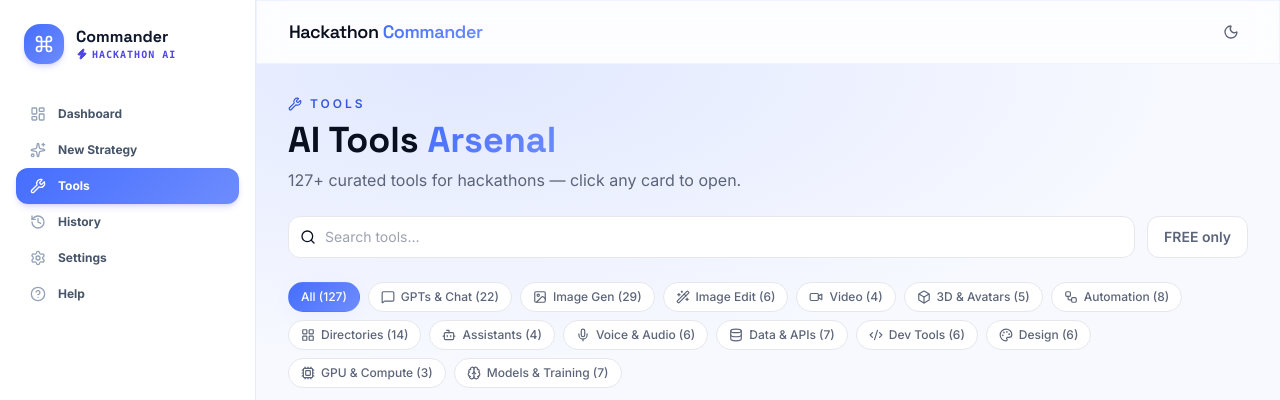
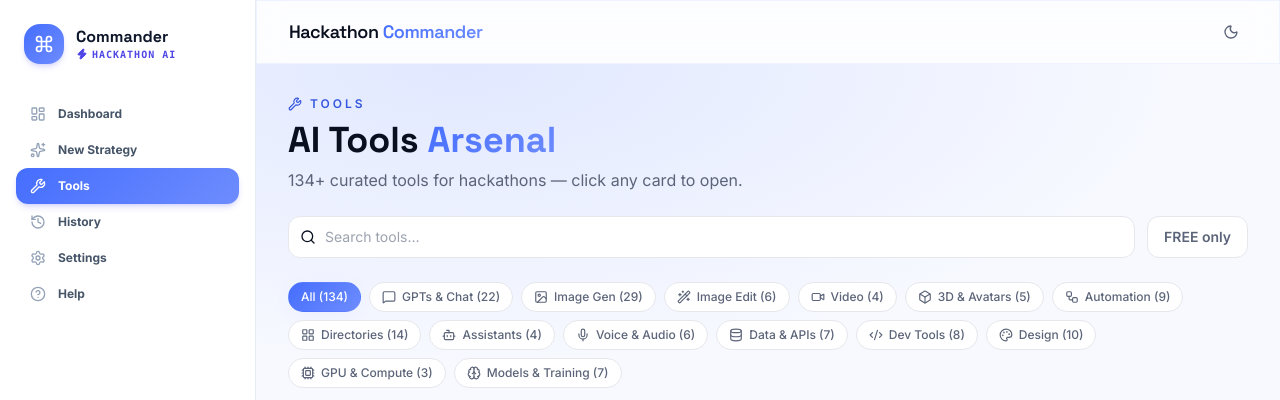
Before and after one commit to vishmay09/hackathon, a React app in the folder frontend/: page /tools in a window 1280 px wide. Shown: the top 400 px of the page. Built offline with nearby package versions, Linux system fonts and the light colour scheme; the HTML template or start-up script is replaced by a standard one.

Commit message:
Update CORS origin URL and API endpoint for local development; add new tools to the Tools page

```diff
--- a/frontend/src/pages/Tools.tsx
+++ b/frontend/src/pages/Tools.tsx
@@ -120,6 +120,7 @@ const TOOLS: Tool[] = [
   { name: "Activepieces", url: "https://www.activepieces.com/", cat: "automation", free: true },
   { name: "Windmill", url: "https://www.windmill.dev/", cat: "automation", free: true },
   { name: "Node-RED", url: "https://nodered.org/", cat: "automation", free: true },
+  { name: "Paperclip", url: "https://paperclip.ing/", cat: "automation" }, // NEW
 
   // Directories / All-in-One
   { name: "TAAFT", url: "https://theresanaiforthat.com/", cat: "directory", free: true },
@@ -161,6 +162,8 @@ const TOOLS: Tool[] = [
   { name: "CodeShare", url: "https://codeshare.io/", cat: "dev", free: true },
   { name: "Emailnator", url: "https://www.emailnator.com/", cat: "dev", free: true },
   { name: "SmailPro", url: "https://smailpro.com/temporary-email", cat: "dev", free: true },
+  { name: "React Bits", url: "https://reactbits.dev/", cat: "dev", free: true }, // NEW
+  { name: "Emergent", url: "https://app.emergent.sh/", cat: "dev" }, // NEW (Cleaned URL)
 
   // Design
   { name: "Logopony", url: "https://www.logopony.com/", cat: "design" },
@@ -169,6 +172,10 @@ const TOOLS: Tool[] = [
   { name: "Shader Playground", url: "https://robert.leitl.dev/artifacts/shader-playground/#/1", cat: "design", free: true },
   { name: "Gapsy Studio", url: "https://gapsystudio.com/", cat: "design" },
   { name: "Lanoi", url: "https://lanoi.webflow.io/", cat: "design", free: true },
+  { name: "AutoAE", url: "https://autoae.online/", cat: "design" }, // NEW
+  { name: "Animos", url: "https://animos.app/", cat: "design" }, // NEW
+  { name: "Reve", url: "https://app.reve.com/", cat: "design" }, // NEW
+  { name: "Rive", url: "https://rive.app/", cat: "design", free: true }, // NEW
 
   // GPU & Compute
   { name: "RunPod", url: "https://www.runpod.io/", cat: "gpu" },
```
Also changed, not shown: 2 other files (tests, documents, lock files or other folders).
